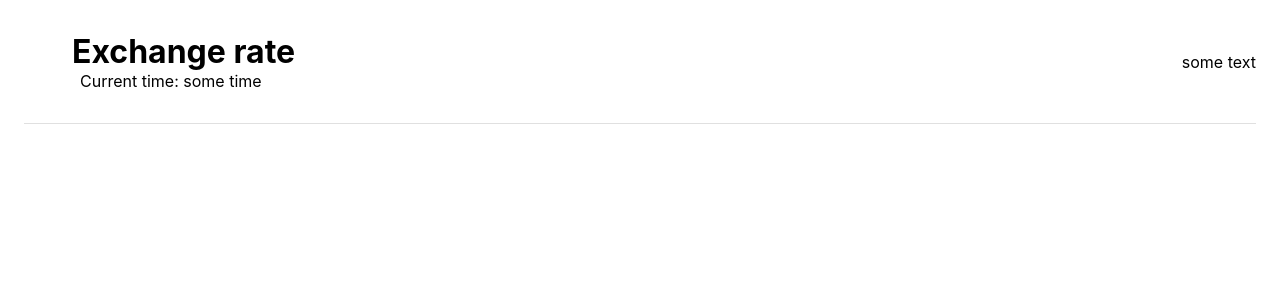
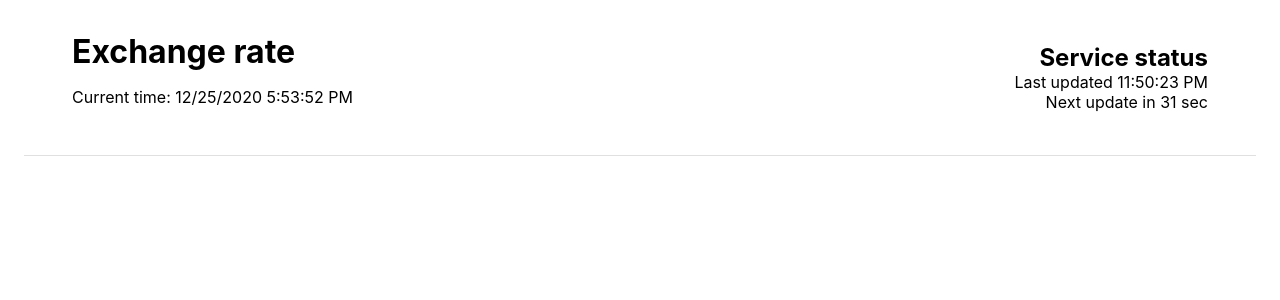
Before and after one commit to rarcz29/exchange-rate, a React (Create React App) app: page / in a window 1280 px wide. Shown: the top 300 px of the page. Built offline with nearby package versions, Linux system fonts and the light colour scheme.

Commit message:
Update header

```diff
--- /dev/null
+++ b/src/components/Clock.js
@@ -0,0 +1,23 @@
+import React, { useState, useEffect } from "react";
+
+const Clock = ({ text, locales }) => {
+  const [time, setTime] = useState(new Date());
+
+  useEffect(() => {
+    const interval = setInterval(() => {
+      setTime(() => new Date());
+    }, 1000);
+    return () => clearInterval(interval);
+  }, []);
+
+  return (
+    <p>
+      {text}
+      {time.toLocaleDateString({ locales }) +
+        " " +
+        time.toLocaleTimeString({ locales })}
+    </p>
+  );
+};
+
+export default Clock;
--- a/src/containers/Header.css
+++ b/src/containers/Header.css
@@ -1,16 +1,14 @@
-.title {
-  margin: 2rem 0 0 3rem;
-}
-
-.current-time {
-  margin: 0 0 2rem 3.5rem;
-}
-
 .container {
+  margin: 2rem 3rem;
   display: flex;
   justify-content: space-between;
   align-items: center;
 }
 
-.header-left-side {
+.right-side {
+  text-align: end;
 }
+
+.margin-zero {
+  margin: 0;
+}
--- a/src/containers/Header.js
+++ b/src/containers/Header.js
@@ -1,19 +1,25 @@
 import React from "react";
 import Divider from "@material-ui/core/Divider";
-import Grid from "@material-ui/core/Grid";
+import Clock from "../components/Clock";
 import "./Header.css";
 
 const Header = ({ title }) => {
   return (
     <header>
-      <div class="container">
-        <div class="header-left-side">
-          <h1 className="title">{title}</h1>
-          <p className="current-time">Current time: some time</p>
+      <div className="container">
+        <div id="abcd">
+          <h1 className="margin-zero">{title}</h1>
+          <Clock
+            className="margin-zero"
+            text="Current time: "
+            locales="pl-PL"
+          />
         </div>
 
-        <div class="header-right-side">
-          <p>some text</p>
+        <div className="right-side">
+          <h2 className="margin-zero">Service status</h2>
+          <p className="margin-zero">Last updated 11:50:23 PM</p>
+          <p className="margin-zero">Next update in 31 sec</p>
         </div>
       </div>
       <Divider />
```
